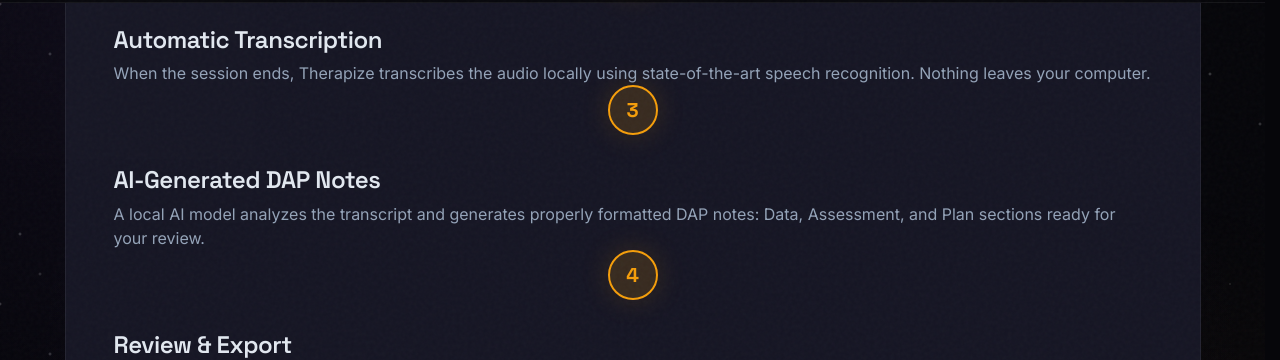
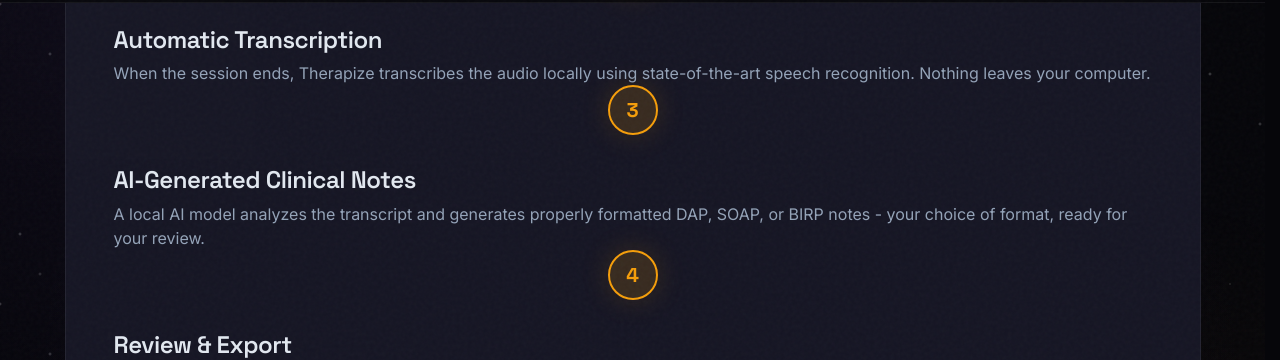
Before and after one commit to andrewtcrooks/andrewtcrooks.github.io, a Jekyll site: the page built from products/therapize.html, in a window 1280 px wide and 900 px high, scrolled down 1622 px. Shown: the part 96-456 px from the top of the window. Built offline with Jekyll 4.4.1, drawn with Linux system fonts in a browser that asks for light colours; some web fonts are replaced; some of the changed text lies outside the part shown.

Commit message:
Update Therapize to include SOAP and BIRP note formats

```diff
--- a/products/therapize.html
+++ b/products/therapize.html
@@ -1,6 +1,6 @@
 ---
 layout: default
-title: Therapize - AI-Powered DAP Note Generator for Therapists | DataNova Consulting
+title: Therapize - AI-Powered DAP, SOAP & BIRP Note Generator for Therapists | DataNova Consulting
 description: Therapize eliminates in-session typing and reduces post-session documentation from 20 minutes to under 5. Local-first, HIPAA-friendly desktop app for therapists.
 ---
 
@@ -8,7 +8,7 @@
     <div class="product-hero-content">
         <div class="product-hero-badge">For Mental Health Professionals</div>
         <h1>Stop Typing. Start Healing.</h1>
-        <p class="hero-tagline">AI-powered DAP notes that write themselves while you focus on your client.</p>
+        <p class="hero-tagline">AI-powered DAP, SOAP, and BIRP notes that write themselves while you focus on your client.</p>
         <div class="hero-stats">
             <div class="stat">
                 <span class="stat-number">20 min</span>
@@ -80,8 +80,8 @@
             <div class="solution-step">
                 <div class="step-number">3</div>
                 <div class="step-content">
-                    <h3>AI-Generated DAP Notes</h3>
-                    <p>A local AI model analyzes the transcript and generates properly formatted DAP notes: Data, Assessment, and Plan sections ready for your review.</p>
+                    <h3>AI-Generated Clinical Notes</h3>
+                    <p>A local AI model analyzes the transcript and generates properly formatted DAP, SOAP, or BIRP notes - your choice of format, ready for your review.</p>
                 </div>
             </div>
             <div class="solution-step">
```
